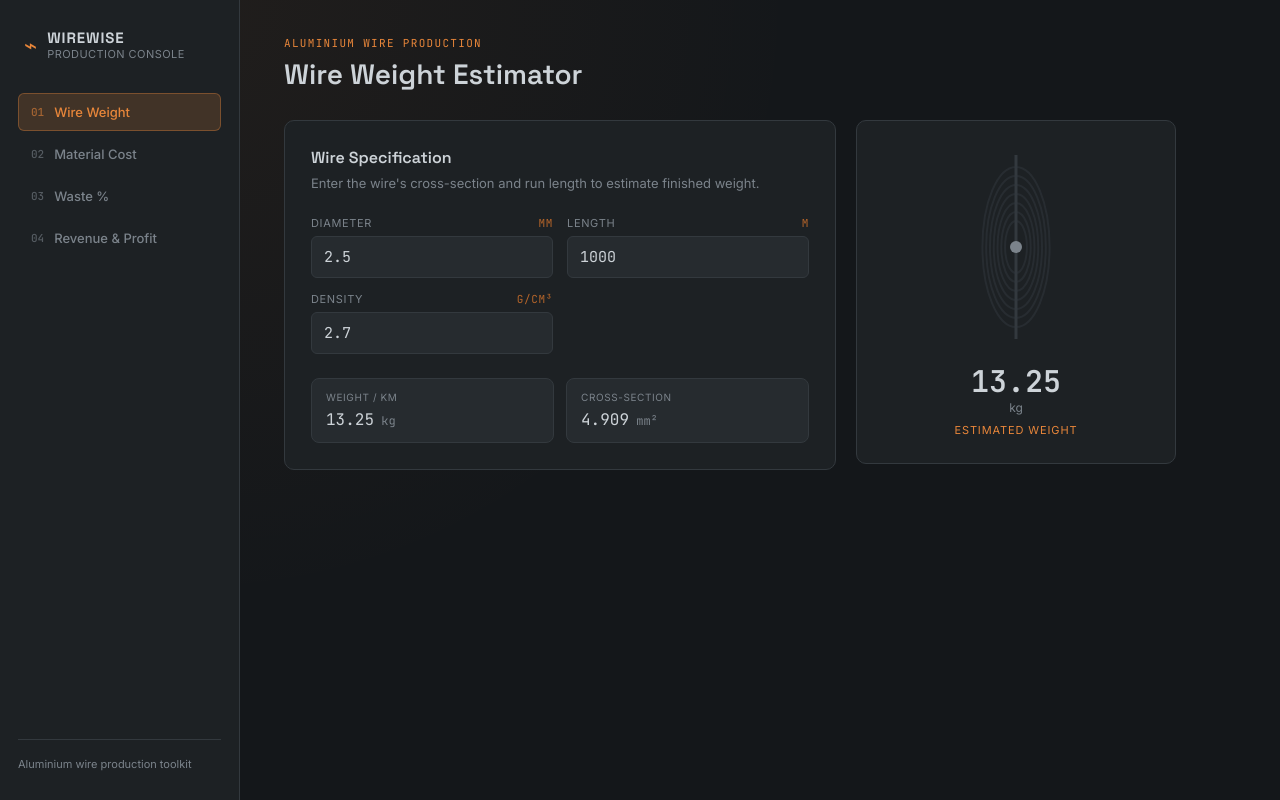
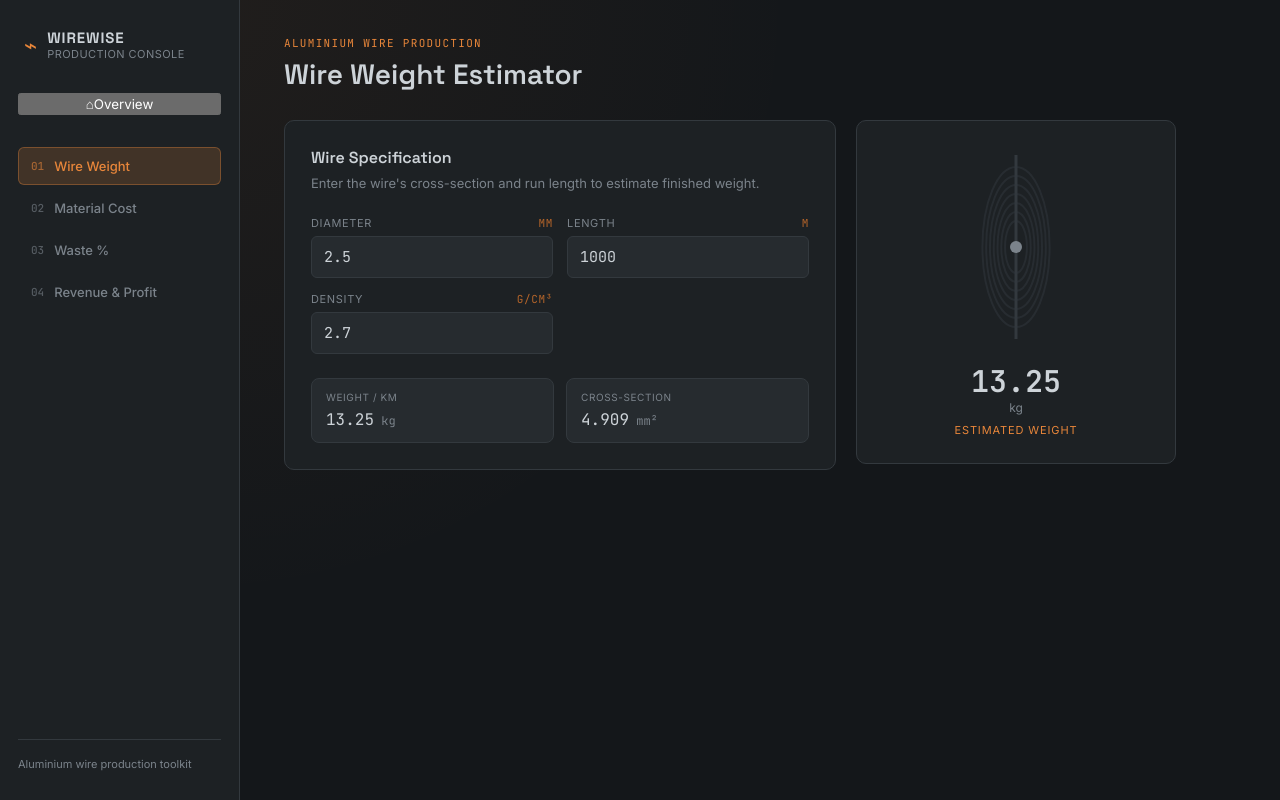
Before and after one commit to Hrithik-Vhora/Wirewise, a React (Vite) app: page / in a window 1280 px wide. Built offline with nearby package versions, Linux system fonts and the light colour scheme.

Commit message:
Change CalculatorId to ViewId in Sidebar component

```diff
--- a/src/components/Sidebar.tsx
+++ b/src/components/Sidebar.tsx
@@ -1,4 +1,4 @@
-import type { CalculatorId, CalculatorMeta } from '../types'
+import type { ViewId, CalculatorMeta } from '../types'
 
 const NAV_ITEMS: CalculatorMeta[] = [
   { id: 'weight', label: 'Wire Weight', shortLabel: 'Weight', unit: 'kg' },
@@ -8,13 +8,13 @@ const NAV_ITEMS: CalculatorMeta[] = [
 ]
 
 interface SidebarProps {
-  active: CalculatorId
-  onSelect: (id: CalculatorId) => void
+  active: ViewId
+  onSelect: (id: ViewId) => void
 }
 
 export function Sidebar({ active, onSelect }: SidebarProps) {
   return (
-    <nav className="sidebar" aria-label="Calculators">
+    <nav className="sidebar" aria-label="Primary">
       <div className="sidebar__mark">
         <span className="sidebar__mark-glyph">⌁</span>
         <div>
@@ -22,6 +22,16 @@ export function Sidebar({ active, onSelect }: SidebarProps) {
           <div className="sidebar__mark-sub">Production Console</div>
         </div>
       </div>
+
+      <button
+        className={active === 'home' ? 'sidebar__home sidebar__home--active' : 'sidebar__home'}
+        onClick={() => onSelect('home')}
+        aria-current={active === 'home'}
+      >
+        <span className="sidebar__home-glyph">⌂</span>
+        Overview
+      </button>
+
       <ul className="sidebar__list">
         {NAV_ITEMS.map((item, i) => (
           <li key={item.id}>
```
